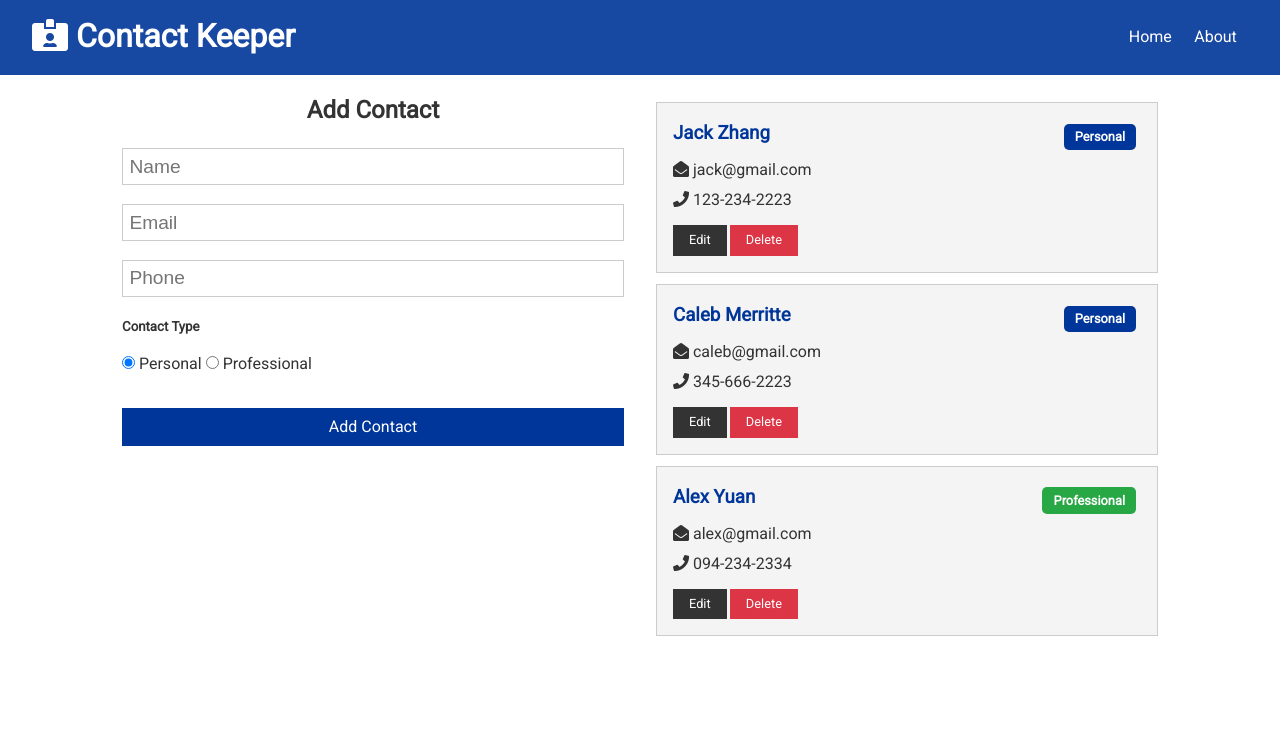
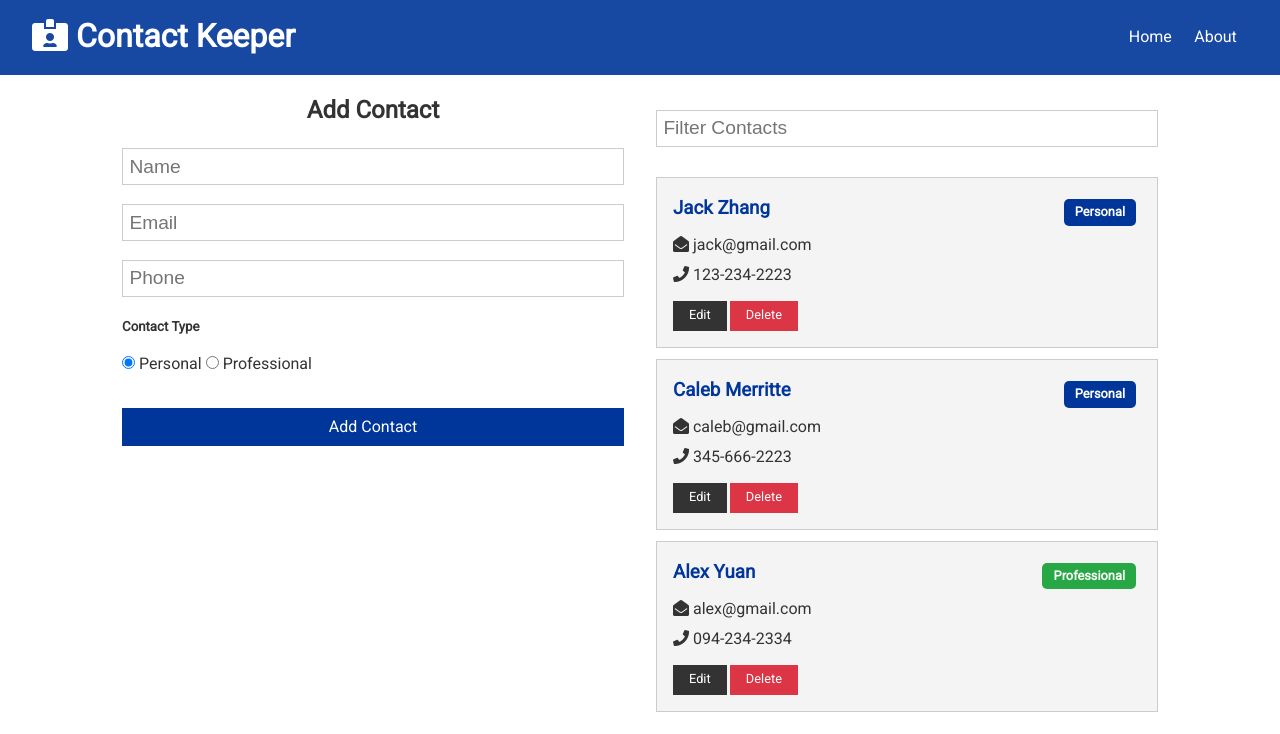
Before and after one commit to Jacknh/jContactKeeperFE, a React (Create React App) app: page / in a window 1280 px wide. Shown: the top 734 px of the page. Built offline with nearby package versions, Linux system fonts and the light colour scheme.

Commit message:
added filter functionality

```diff
--- a/src/components/Contacts.js
+++ b/src/components/Contacts.js
@@ -1,21 +1,34 @@
-import React from "react";
+import React, { Fragment } from "react";
 import { connect } from "react-redux";
-import ContactItem from './ContactItem'
+import { bindActionCreators } from "redux";
+import ContactItem from "./ContactItem";
+import { setFilter } from "../redux/actions";
+import { getFilteredContacts } from "../redux/selectors";
 
-const Contacts = ({ contacts }) => {
+const Contacts = ({ contacts, setFilter }) => {
   return (
-    <div style={{overflowY: 'auto', height: '80vh'}}>
-      {contacts.map(contact => {
-        return <ContactItem contact={contact} key={contact.id} />;
-      })}
-    </div>
+    <Fragment>
+      <input
+        type="text"
+        placeholder="Filter Contacts"
+        onChange={(e) => setFilter(e.target.value)}
+      />
+      <div style={{ overflowY: "auto", height: "80vh" }}>
+        {contacts.map((contact) => {
+          return <ContactItem contact={contact} key={contact.id} />;
+        })}
+      </div>
+    </Fragment>
   );
 };
 
-const mapStateToProps = state => {
+const mapStateToProps = (state) => {
   return {
-    contacts: state.contacts.contacts
+    contacts: getFilteredContacts(state),
   };
 };
 
-export default connect(mapStateToProps)(Contacts);
+const mapDispatchToProps = (dispatch) =>
+  bindActionCreators({ setFilter }, dispatch);
+
+export default connect(mapStateToProps, mapDispatchToProps)(Contacts);
--- a/src/redux/actionTypes.js
+++ b/src/redux/actionTypes.js
@@ -7,3 +7,5 @@ export const DELETE_CONTACT = 'DELETE_CONTACT';
 export const SET_CURRENT = 'SET_CURRENT';
 
 export const UPDATE_CONTACT = 'UPDATE_CONTACT';
+
+export const SET_FILTER = 'SET_FILTER';
--- a/src/redux/actions.js
+++ b/src/redux/actions.js
@@ -1,4 +1,4 @@
-import { ADD_CONTACT, DELETE_CONTACT, SET_CURRENT, UPDATE_CONTACT } from "./actionTypes";
+import { ADD_CONTACT, DELETE_CONTACT, SET_CURRENT, UPDATE_CONTACT, SET_FILTER } from "./actionTypes";
 
 export const addContact = payload => ({ type: ADD_CONTACT, payload });
 
@@ -7,3 +7,5 @@ export const deleteContact = payload => ({type: DELETE_CONTACT, payload});
 export const setCurrent = payload => ({type: SET_CURRENT, payload})
 
 export const updateContact = payload => ({type: UPDATE_CONTACT, payload})
+
+export const setFilter = payload => ({type: SET_FILTER, payload})
--- a/src/redux/reducers/contacts.js
+++ b/src/redux/reducers/contacts.js
@@ -1,5 +1,5 @@
 import {v4 as uuidv4} from 'uuid'
-import { SET_CONTACTS, ADD_CONTACT, DELETE_CONTACT, SET_CURRENT, UPDATE_CONTACT } from "../actionTypes";
+import { SET_CONTACTS, ADD_CONTACT, DELETE_CONTACT, SET_CURRENT, UPDATE_CONTACT, SET_FILTER } from "../actionTypes";
 
 const initialState = {
   contacts: [
@@ -25,7 +25,8 @@ const initialState = {
       type: "professional"
     }
   ],
-  current: null
+  current: null,
+  filter: null
 };
 
 export default function(state = initialState, action) {
@@ -63,6 +64,12 @@ export default function(state = initialState, action) {
         contacts: state.contacts.map(contact => contact.id === action.payload.id ? action.payload : contact)
       }
 
+    case SET_FILTER:
+      return {
+        ...state,
+        filter: action.payload
+      }
+
     default:
       return state;
   }
--- a/src/redux/selectors.js
+++ b/src/redux/selectors.js
@@ -12,3 +12,13 @@ export const getCurrentContact = state => {
 
   return contacts.find(contact => contact.id === current)
 }
+
+export const getFilteredContacts = state => {
+  const { contacts, filter } = state.contacts;
+
+  if (filter === null) {
+    return contacts;
+  }
+
+  return contacts.filter(contact => contact.name.includes(filter) || contact.email.includes(filter))
+}
```
